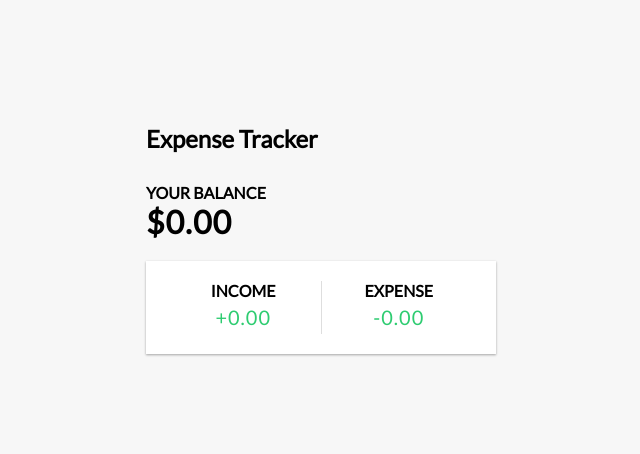
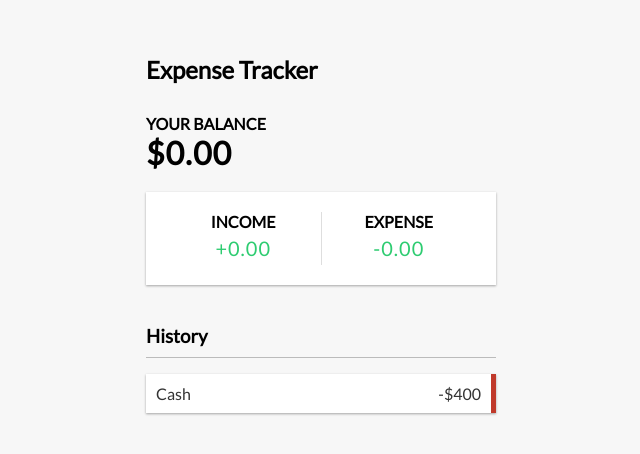
Before and after one commit to h2tomohiro/expense-tracker, a React (Create React App) app: page / in a window 1280 px wide. Shown: the part 156-610 px from the top of the page, without its empty margins (319-959 px from the left). Built offline with nearby package versions, Linux system fonts and the light colour scheme.

Commit message:
Add TransactionList

```diff
--- a/src/App.js
+++ b/src/App.js
@@ -2,6 +2,7 @@
 import { Header } from './components/Header';
 import { Balance } from './components/Balance';
 import { IncomeExpenses } from './components/IncomeExpenses.js';
+import { TransactionList } from './components/TransactionList';
 
 import './App.css';
 
@@ -12,6 +13,7 @@
       <div className='container'>
         <Balance />
         <IncomeExpenses />
+        <TransactionList />
       </div>
     </div>
   );
--- /dev/null
+++ b/src/components/TransactionList.js
@@ -0,0 +1,14 @@
+import React from 'react'
+
+export const TransactionList = () => {
+  return (
+    <>
+      <h3>History</h3>
+      <ul id="list" class="list">
+        <li class="minus">
+          Cash <span>-$400</span><button class="delete-btn">x</button>
+        </li>
+      </ul>
+    </>
+  )
+}
```
